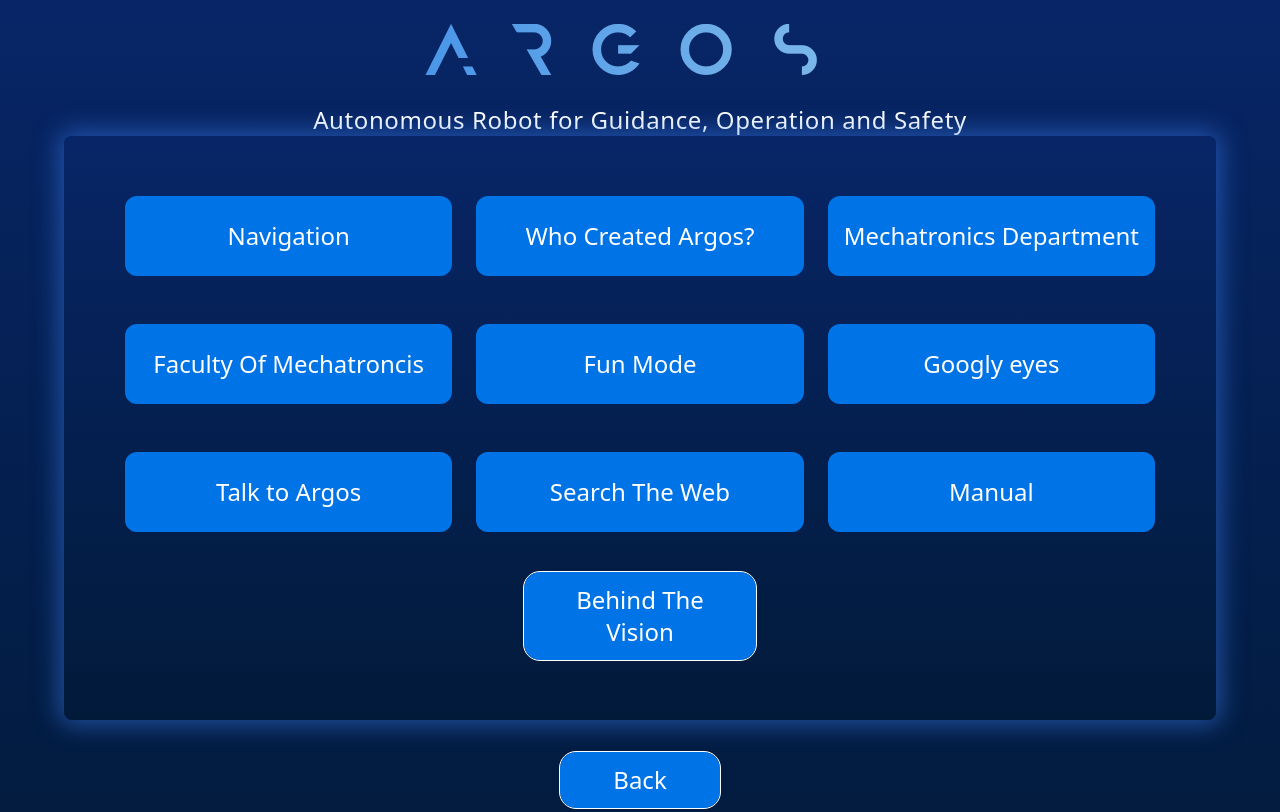
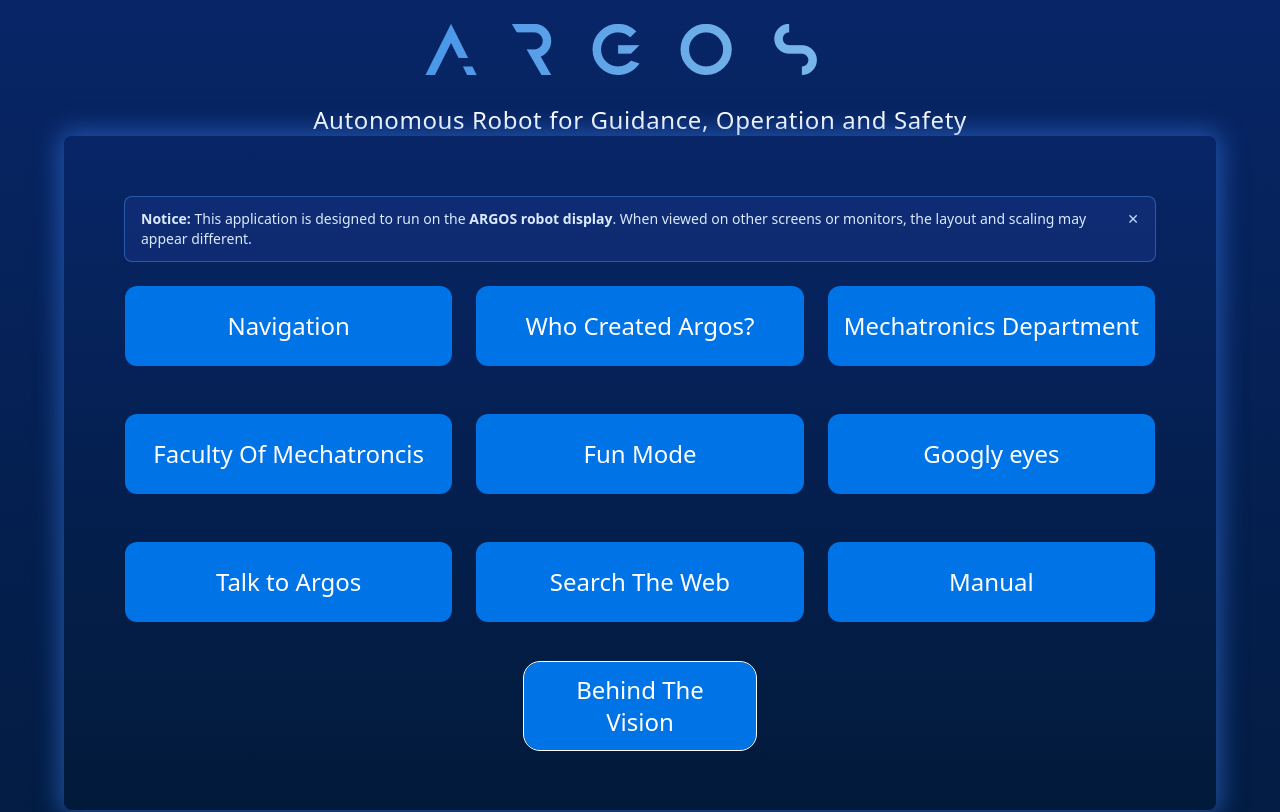
Before and after one commit to ArpithPaliwal/ARGOS_DISPLAY, a React (Vite) app: page /Landing_page in a window 1280 px wide. Shown: the top 812 px of the page. Built offline with nearby package versions, Linux system fonts and the light colour scheme.

Commit message:
Add notice functionality and refactor layout

```diff
--- a/src/pages/Landing_page.jsx
+++ b/src/pages/Landing_page.jsx
@@ -1,25 +1,48 @@
-import React from 'react';
-import Layout from '../components/Layout';
-import { Link } from 'react-router-dom';
+import React, { useState } from "react";
+import Layout from "../components/Layout";
+import { Link } from "react-router-dom";
 
 const Main = () => {
+  const [showNotice, setShowNotice] = useState(true);
+
   const buttons = [
-    { label: 'Navigation', path: '/Navigation' },
-    { label: 'Who Created Argos?', path: '/Minds_behind_Argos' },
-    { label: 'Mechatronics Department', path: '/Mechatronics_Department' },
-    { label: 'Faculty Of Mechatroncis', path: '/Faculty_Of_Mechatronics' },
-    { label: 'Fun Mode', path: '/Fun_Mode' },
-    { label: 'Googly eyes', path: '/Googly_eyes' },
-    { label: 'Talk to Argos', path: '/Talk_to_Argos' },
-    { label: 'Search The Web', path: '/Search_the_Web' },
-    { label: 'Manual', path: '/Manual' },
+    { label: "Navigation", path: "/Navigation" },
+    { label: "Who Created Argos?", path: "/Minds_behind_Argos" },
+    { label: "Mechatronics Department", path: "/Mechatronics_Department" },
+    { label: "Faculty Of Mechatroncis", path: "/Faculty_Of_Mechatronics" },
+    { label: "Fun Mode", path: "/Fun_Mode" },
+    { label: "Googly eyes", path: "/Googly_eyes" },
+    { label: "Talk to Argos", path: "/Talk_to_Argos" },
+    { label: "Search The Web", path: "/Search_the_Web" },
+    { label: "Manual", path: "/Manual" },
   ];
 
   return (
     <Layout>
-      <div className="flex  justify-center items-center  w-full">
-        <div className="w-[90vw] min-h-[50vh] max-w-6xl bg-gradient-to-b from-[#082567] to-[#021a3a] rounded-lg shadow-[0_0_25px_5px_rgba(59,130,246,0.5)] hover:shadow-xl hover:shadow-blue-300/70 p-4 md:p-15 flex flex-col items-center">
-          <div className="grid grid-cols-1 sm:grid-cols-2 md:grid-cols-3 gap-6 md:gap-y-12 ">
+      <div className="flex justify-center items-center w-full">
+        <div className="w-[90vw] min-h-[50vh] max-w-6xl bg-gradient-to-b from-[#082567] to-[#021a3a] rounded-lg shadow-[0_0_25px_5px_rgba(59,130,246,0.5)] p-4 md:p-15 flex flex-col items-center">
+
+          {/* ⚠️ NOTICE */}
+          {showNotice && (
+            <div className="w-full mb-6 rounded-lg border border-blue-400/40 bg-blue-900/40 px-4 py-3 text-sm text-blue-100 flex items-start justify-between gap-4">
+              <p>
+                <span className="font-semibold">Notice:</span> This application
+                is designed to run on the <span className="font-semibold">ARGOS robot display</span>.
+                When viewed on other screens or monitors, the layout and scaling
+                may appear different.
+              </p>
+              <button
+                onClick={() => setShowNotice(false)}
+                className="text-blue-200 hover:text-white transition"
+                aria-label="Dismiss notice"
+              >
+                ✕
+              </button>
+            </div>
+          )}
+
+          {/* BUTTON GRID */}
+          <div className="grid grid-cols-1 sm:grid-cols-2 md:grid-cols-3 gap-6 md:gap-y-12">
             {buttons.map((button, index) => (
               <Link
                 key={index}
@@ -30,13 +53,16 @@ const Main = () => {
               </Link>
             ))}
           </div>
+
+          {/* BEHIND THE VISION */}
           <button className="bg-[#0073e6] text-2xl mt-[5vh] outline outline-white text-white
             px-6 py-3 rounded-2xl w-58 transition duration-300 hover:bg-blue-500">
             <Link to="/Behindthevision">Behind The Vision</Link>
           </button>
         </div>
+      </div>
 
-      </div>
+      {/* BACK BUTTON */}
       <div className="text-center mt-8">
         <button className="bg-[#0073e6] text-2xl outline outline-white text-white
           px-6 py-3 rounded-2xl w-40 transition duration-300 hover:bg-blue-500">
```
Lines whose indentation alone changed are shown as unchanged.
